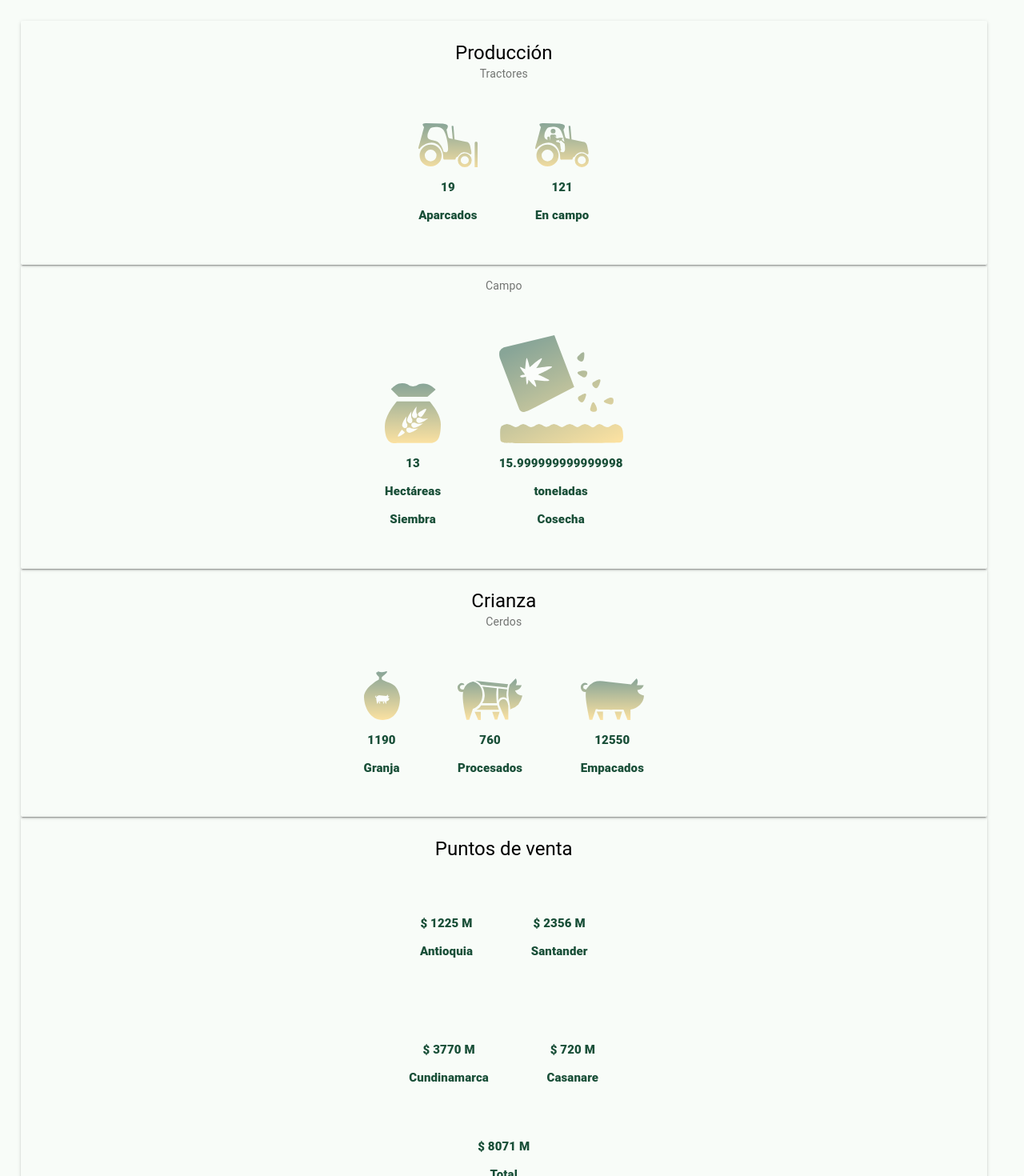
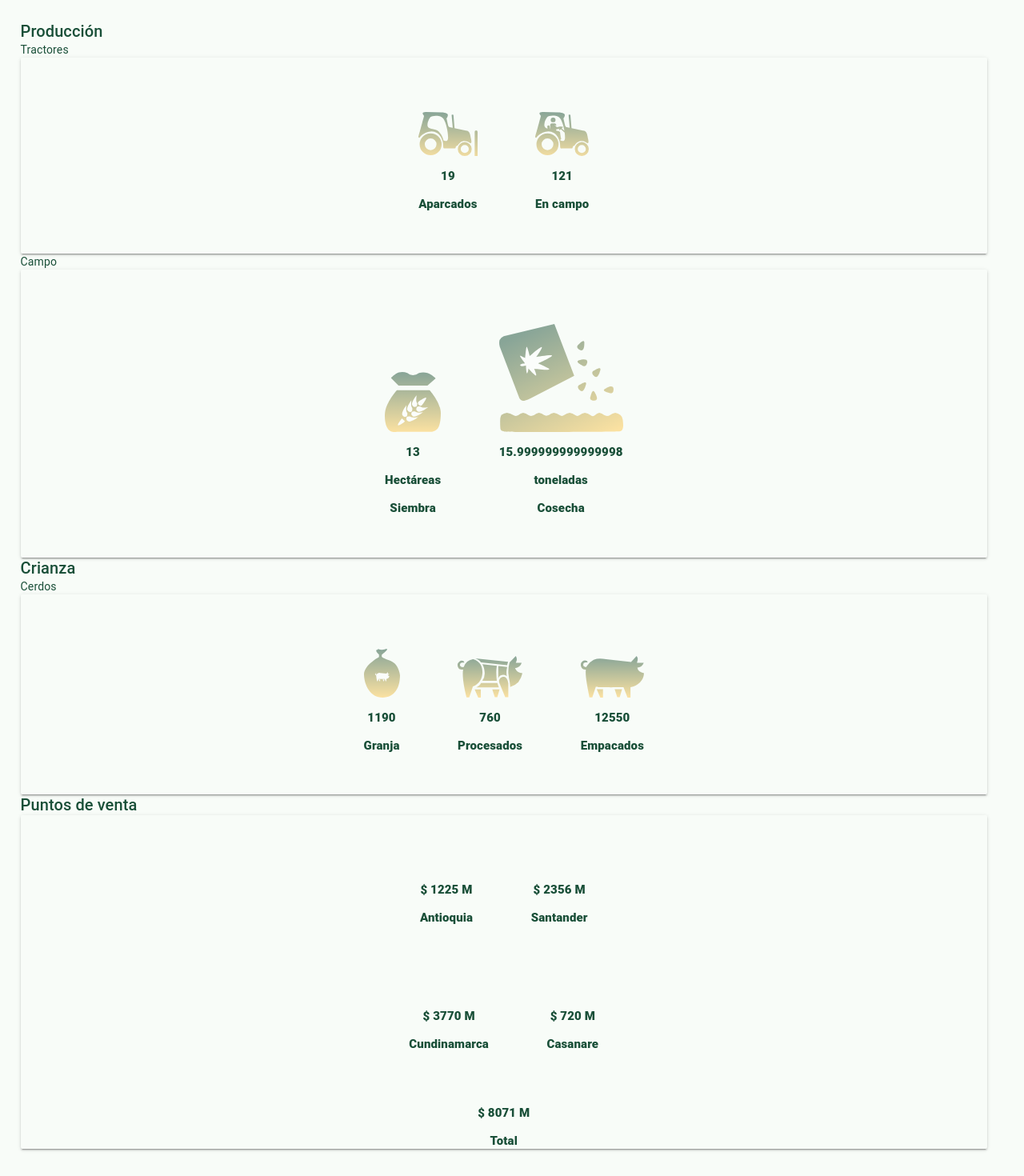
Before and after one commit to wigilabs/Aliar-Fazenda-Demo, a Vue app: page / in a window 1280 px wide. Shown: the top 1470 px of the page at 80% size. Built offline with nearby package versions, Linux system fonts and the light colour scheme.

Commit message:
Titulos justificados

```diff
--- a/src/App.vue
+++ b/src/App.vue
@@ -4,11 +4,13 @@
       <img alt="Vue logo" src="./assets/logo.svg" class="logo">
     </section>
     <section class="content fade-in" :class="{ in: contentIn }">
+        <!-- Produccion -->
+               <div class="md-title" style="color:#194F38">Producción</div>
+          <div class="md-subhead"  style="color:#194F38">Tractores</div>
        <md-card class="material-card">
       <md-card-header>
         <md-card-header-text>
-          <div class="md-title">Producción</div>
-          <div class="md-subhead">Tractores</div>
+       <!--headers -->
         </md-card-header-text>
       </md-card-header>
            <div>
@@ -31,10 +33,11 @@
   </div>
     </md-card>
         <!--campo-->
+        <div class="md-subhead"  style="color:#194F38">Campo</div>
          <md-card class="material-card">
       <md-card-header>
         <md-card-header-text>
-          <div class="md-subhead">Campo</div>
+            <!--headers -->
         </md-card-header-text>
       </md-card-header>
                  <div>
@@ -58,11 +61,12 @@
   </div>
     </md-card>
     <!-- Crianza -->
+          <div class="md-title"  style="color:#194F38">Crianza</div>
+          <div class="md-subhead"  style="color:#194F38">Cerdos</div>
               <md-card class="material-card">
       <md-card-header>
         <md-card-header-text>
-          <div class="md-title">Crianza</div>
-          <div class="md-subhead">Cerdos</div>
+        <!--Headers-->
         </md-card-header-text>
       </md-card-header>
                   <div>
@@ -92,10 +96,11 @@
   </div>
     </md-card>
     <!-- Ventas -->
+           <div class="md-title"  style="color:#194F38">Puntos de venta</div>
                       <md-card class="material-card">
       <md-card-header>
         <md-card-header-text>
-          <div class="md-title">Puntos de venta</div>
+
         </md-card-header-text>
       </md-card-header>
     <div>
@@ -243,6 +248,7 @@ export default {
 #app
     max-width 98%
     margin 2%
+.md-title color:#194F38
 .md-button .md-card-media img
     width: 40px;
     float:left;
```
